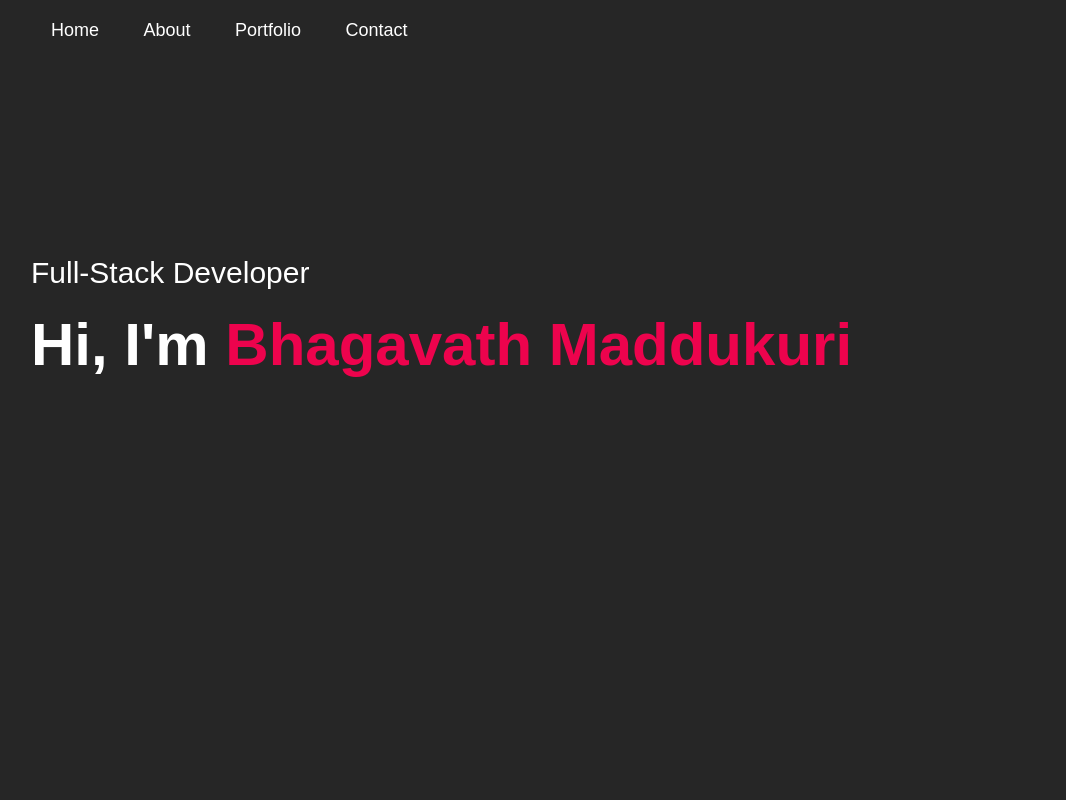
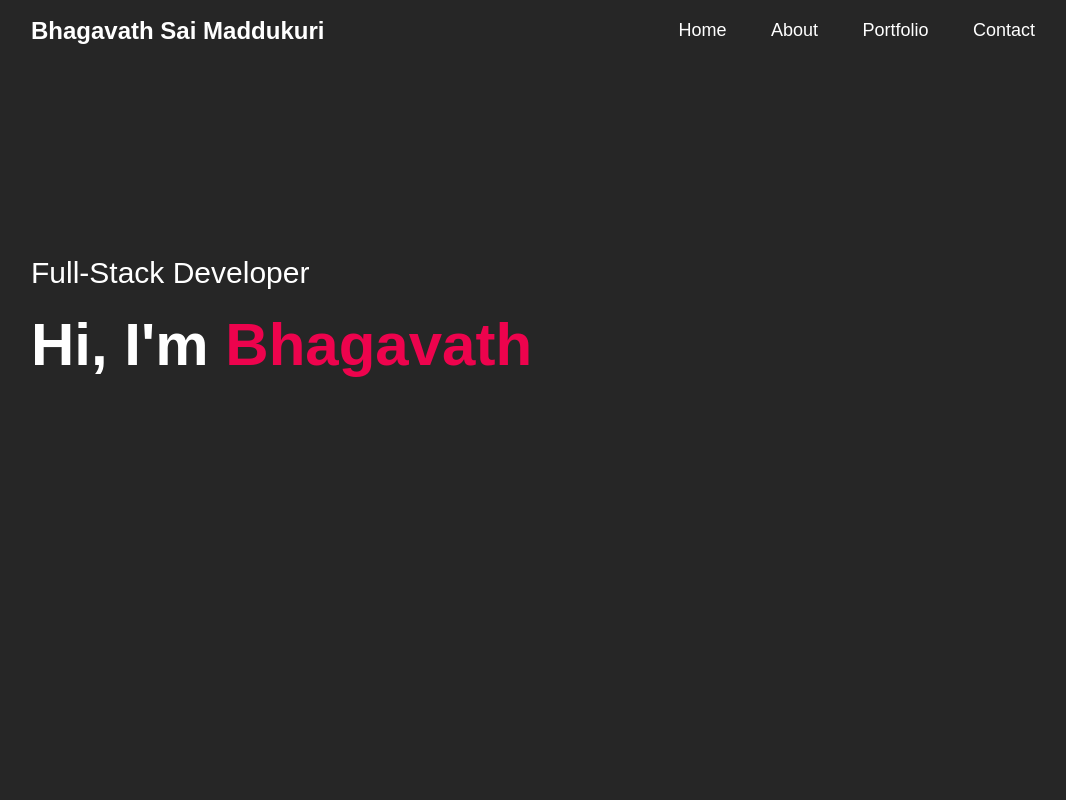
Before and after one commit to MBS2139/Bhagavath-Portfolio, a plain HTML site: page index.html in a window 1280 px wide. Shown: the top 800 px of the page, without its empty margins (97-1163 px from the left). Drawn offline with Linux system fonts and the light colour scheme.

Commit message:
Update index.html

```diff
--- a/index.html
+++ b/index.html
@@ -13,6 +13,7 @@
     <div class="container">
         <nav>
             <!--<img src="images/logo.png" class="logo">!-->
+            <h1>Bhagavath Sai Maddukuri</h1>
             <ul id="sidemenu">
                 <li><a href="#header">Home</a></li>
                 <li><a href="#about">About</a></li>
@@ -25,7 +26,7 @@
         </nav>
         <div class="header-text">
             <p>Full-Stack Developer</p>
-            <h1>Hi, I'm <span>Bhagavath Maddukuri</span><br></h1>
+            <h1>Hi, I'm <span>Bhagavath</span><br></h1>
         </div>
     </div>
 </div>
```
